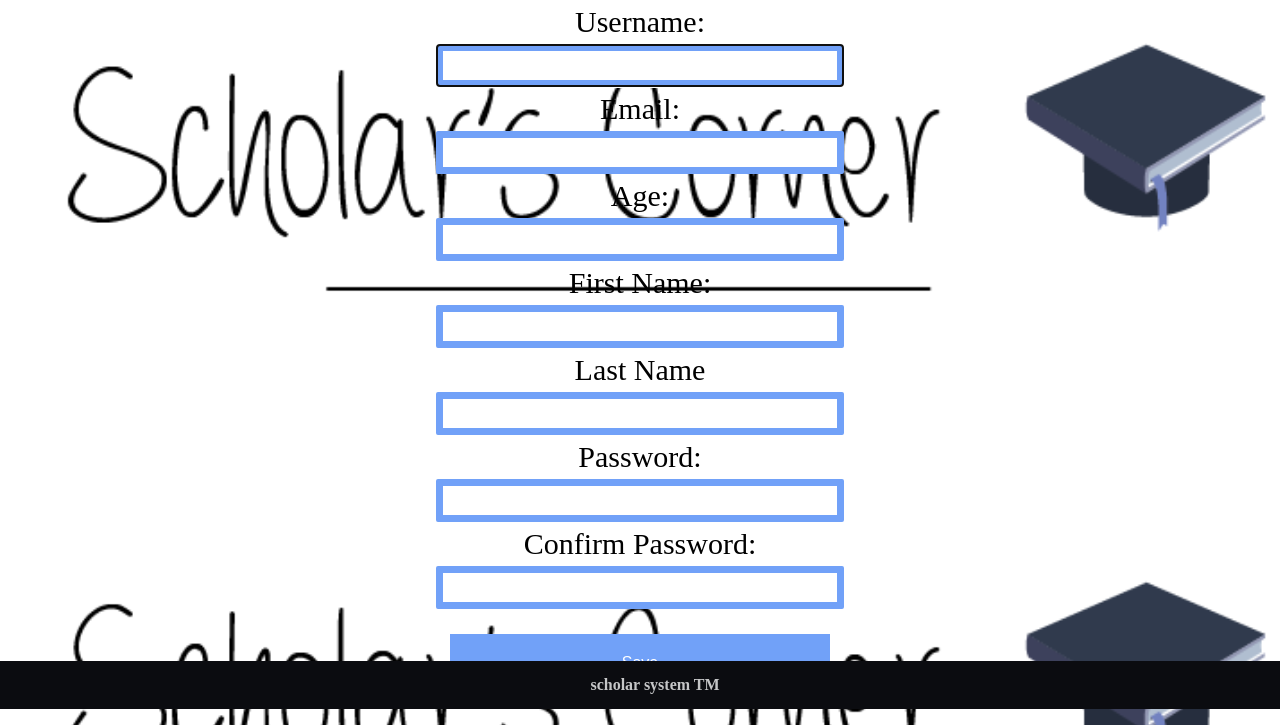
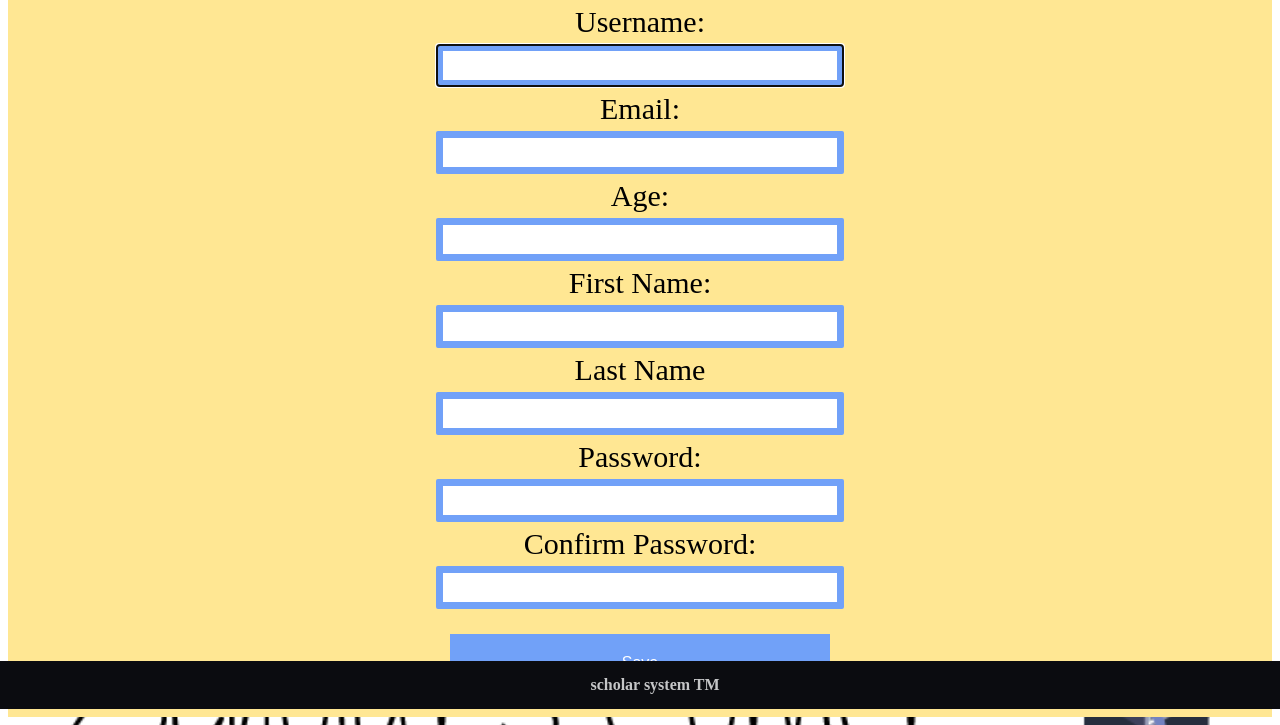
Before and after one commit to Mariya-Ilieva/ScholarSystem, a Django app: page /user/register/ in a window 1280 px wide. Shown: the part 91-816 px from the top of the page. Run offline with Django 4.2, Linux system fonts and the light colour scheme.

Commit message:
Making some styling

```diff
--- a/static/css/styling.css
+++ b/static/css/styling.css
@@ -70,6 +70,7 @@ nav > img {
 }
 
 form {
+    background-color: #FFE793;
     display: flex;
     flex-wrap: wrap;
     flex-direction: column;
```
